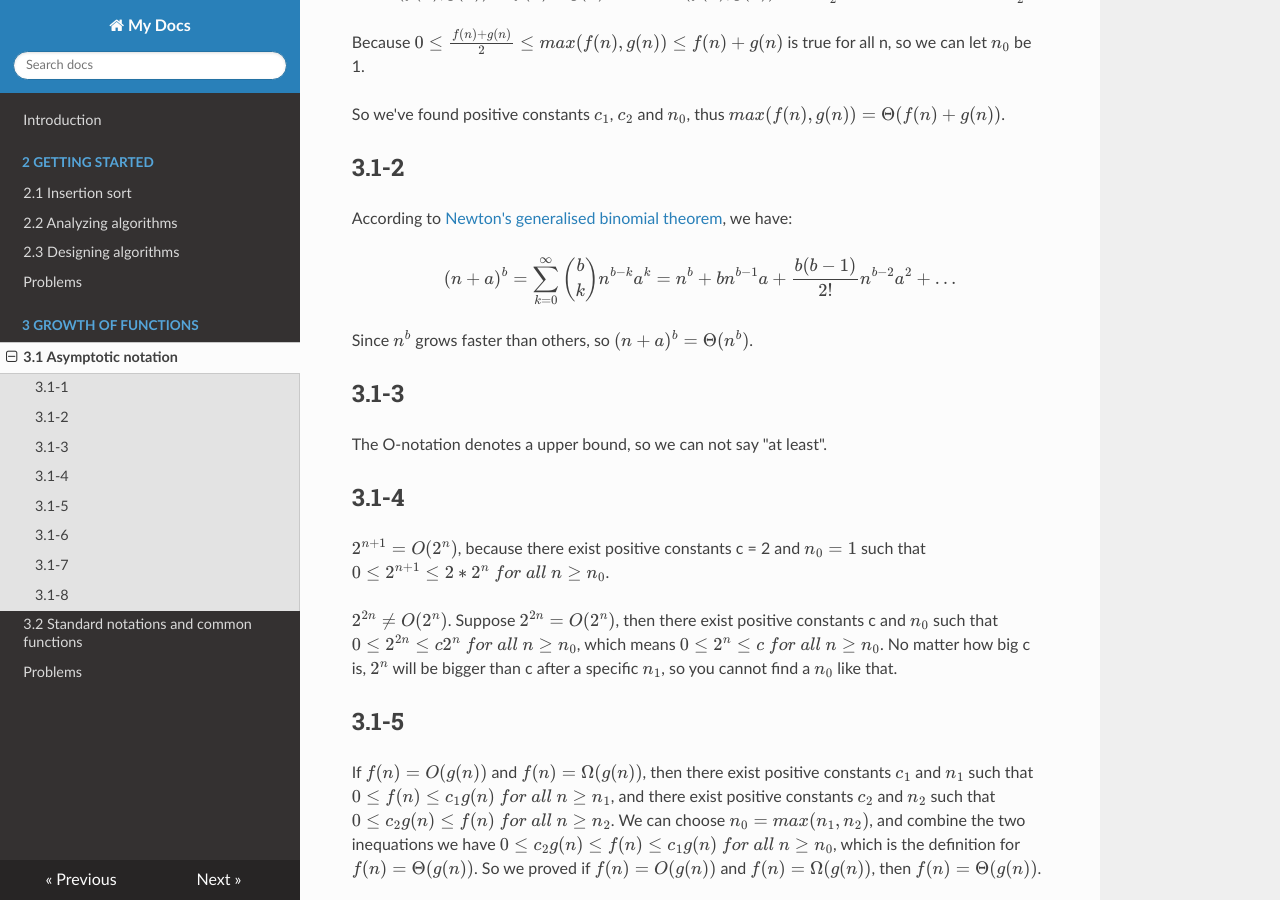
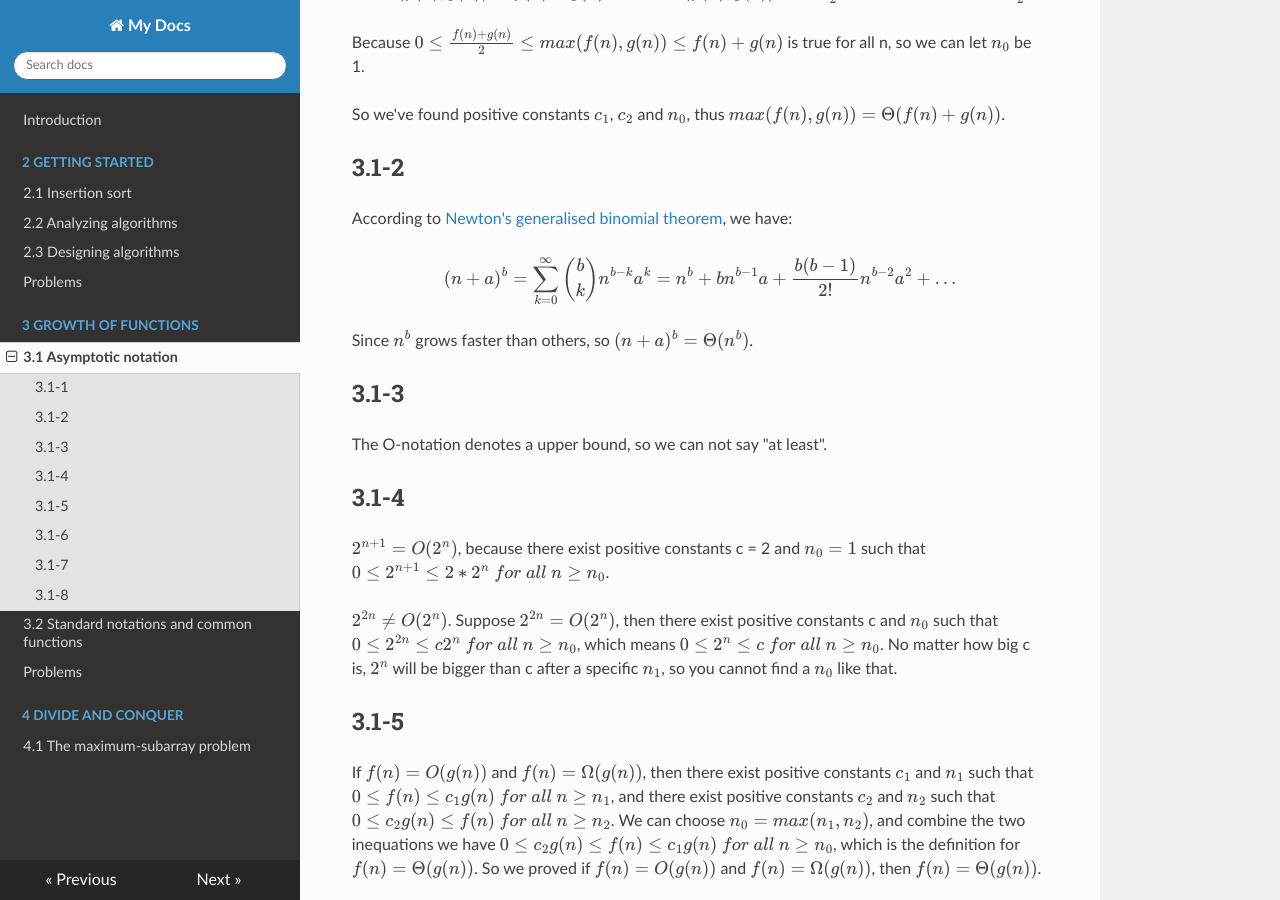
Before and after one commit to Frederick-S/Introduction-to-Algorithms-Notes, an MkDocs documentation site: the page built from docs/3-Growth-of-Functions/3.1-Asymptotic-notation.md, in a window 1280 px wide and 900 px high, scrolled down 450 px. Built offline with MkDocs 1.6.1, drawn with Linux system fonts in a browser that asks for light colours; nearby versions of some CDN libraries; formulas are drawn with MathJax 3; old or Windows-style settings are respelled for this version of MkDocs.

Commit message:
Init chapter 4

```diff
--- a/mkdocs.yml
+++ b/mkdocs.yml
@@ -12,3 +12,5 @@ pages:
     - '3.1 Asymptotic notation': '3-Growth-of-Functions/3.1-Asymptotic-notation.md'
     - '3.2 Standard notations and common functions': '3-Growth-of-Functions/3.2-Standard-notations-and-common-functions.md'
     - 'Problems': '3-Growth-of-Functions/Problems.md'
+- '4 Divide and Conquer':
+    - '4.1 The maximum-subarray problem': '4-Divide-and-Conquer/4.1-The-maximum-subarray-problem.md'
```
Also changed, not shown: docs/4-Divide-and-Conquer/4.1-The-maximum-subarray-problem.md (added, +2 -0 lines), docs/3-Growth-of-Functions/3.1-Asymptotic-notation.md (line endings or trailing spaces).
